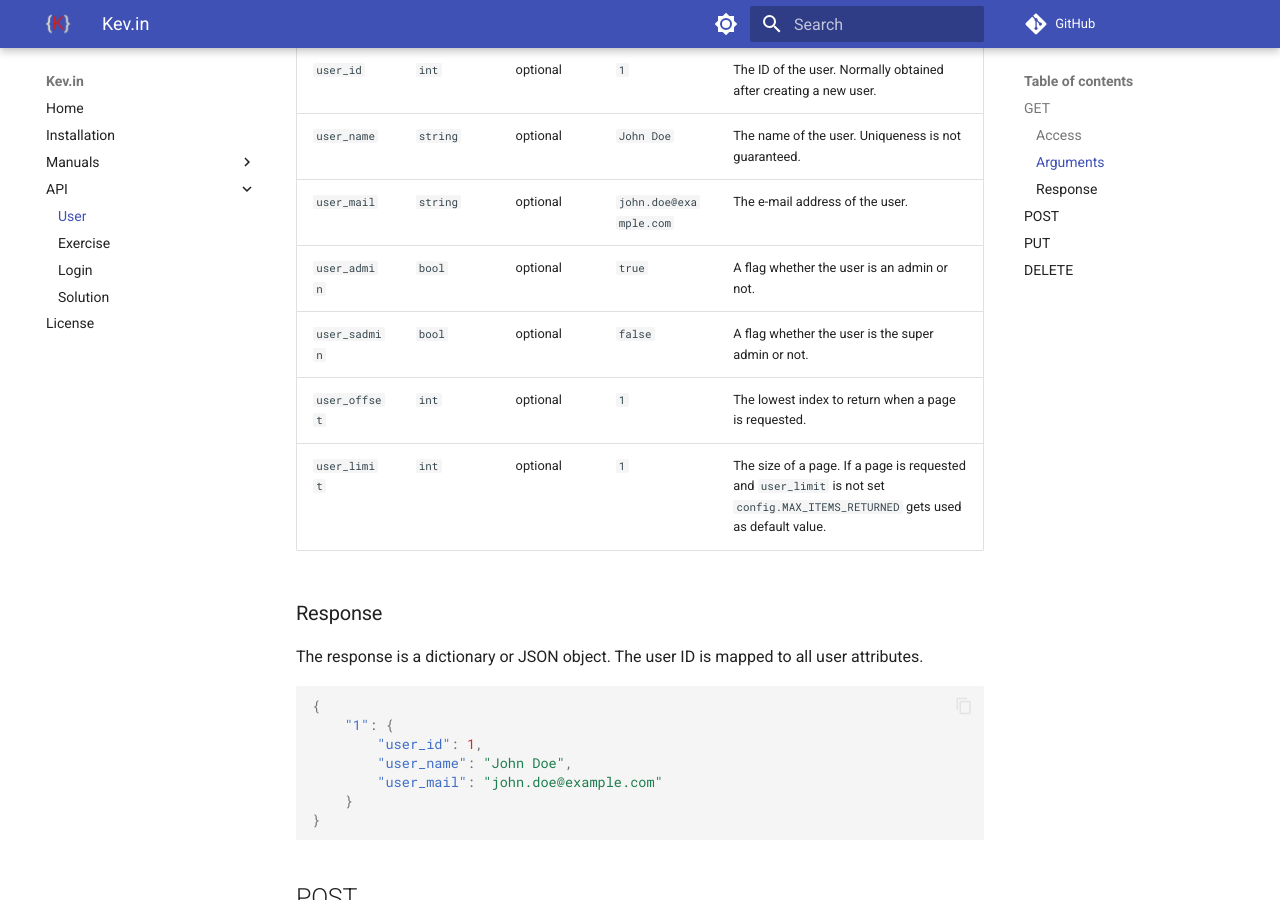
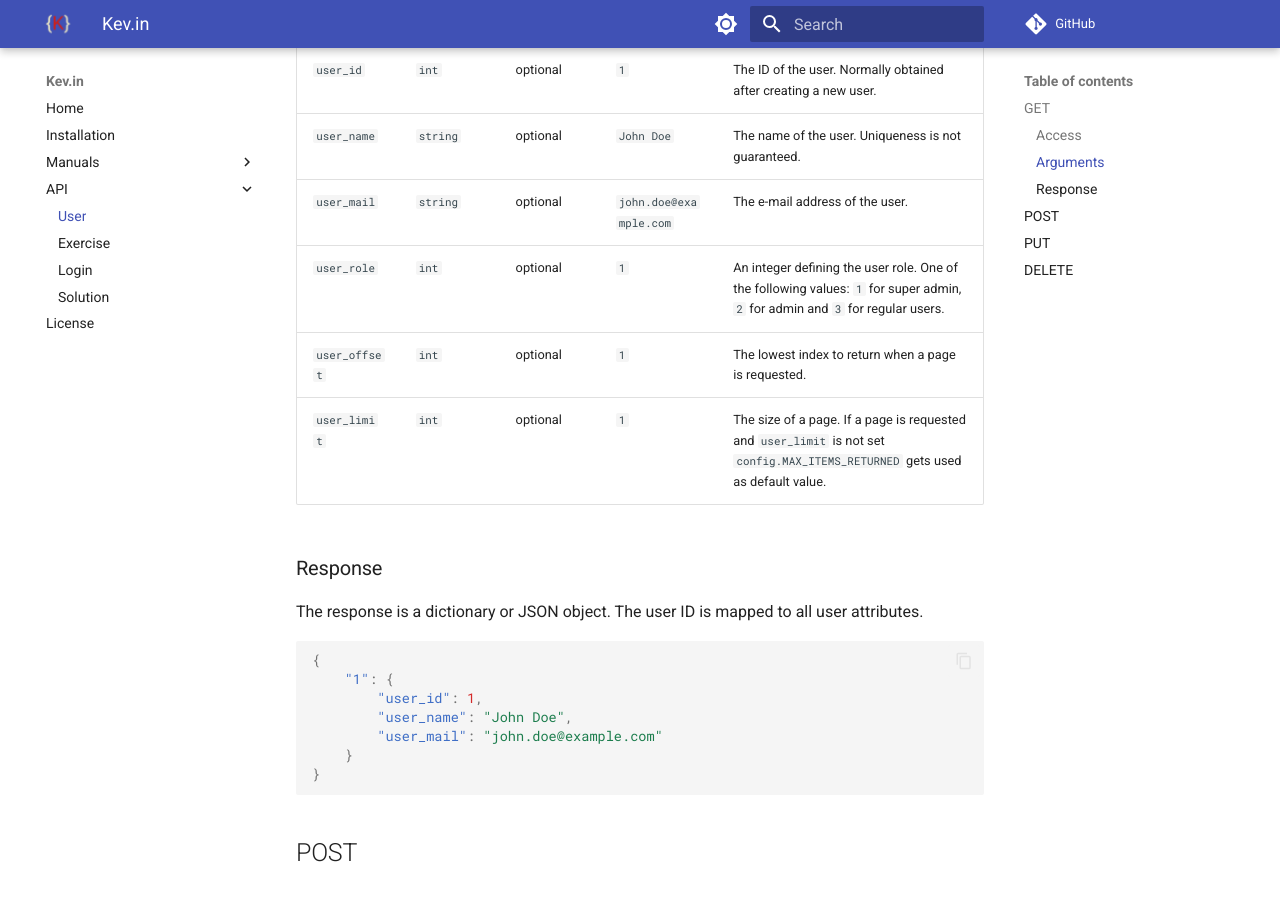
Before and after one commit to mlinke-ai/kev_in, an MkDocs documentation site: the page built from docs/api/user.md, in a window 1280 px wide and 900 px high, scrolled down 1130 px. Built offline with MkDocs 1.6.1 and Material for MkDocs 9.7.7, drawn with Linux system fonts in a browser that asks for light colours; comment, search, counter and statistics services are not loaded.

Commit message:
Changed user documentation

```diff
--- a/docs/api/user.md
+++ b/docs/api/user.md
@@ -49,8 +49,7 @@ Replace `<arguments>` with key value pairs in the form `key=value` (key is the a
 | `user_id` | `int` | optional | `1` | The ID of the user. Normally obtained after creating a new user. |
 | `user_name` | `string` | optional | `John Doe` | The name of the user. Uniqueness is not guaranteed. |
 | `user_mail` | `string` | optional | `john.doe@example.com` | The e-mail address of the user. |
-| `user_admin` | `bool` | optional | `true` | A flag whether the user is an admin or not. |
-| `user_sadmin` | `bool` | optional | `false` | A flag whether the user is the super admin or not. |
+| `user_role` | `int` | optional  | `1` | An integer defining the user role. One of the following values: `1` for super admin, `2` for admin and `3` for regular users. |
 | `user_offset` | `int` | optional | `1` | The lowest index to return when a page is requested. |
 | `user_limit` | `int` | optional | `1` | The size of a page. If a page is requested and `user_limit` is not set `config.MAX_ITEMS_RETURNED` gets used as default value. |
 
```
